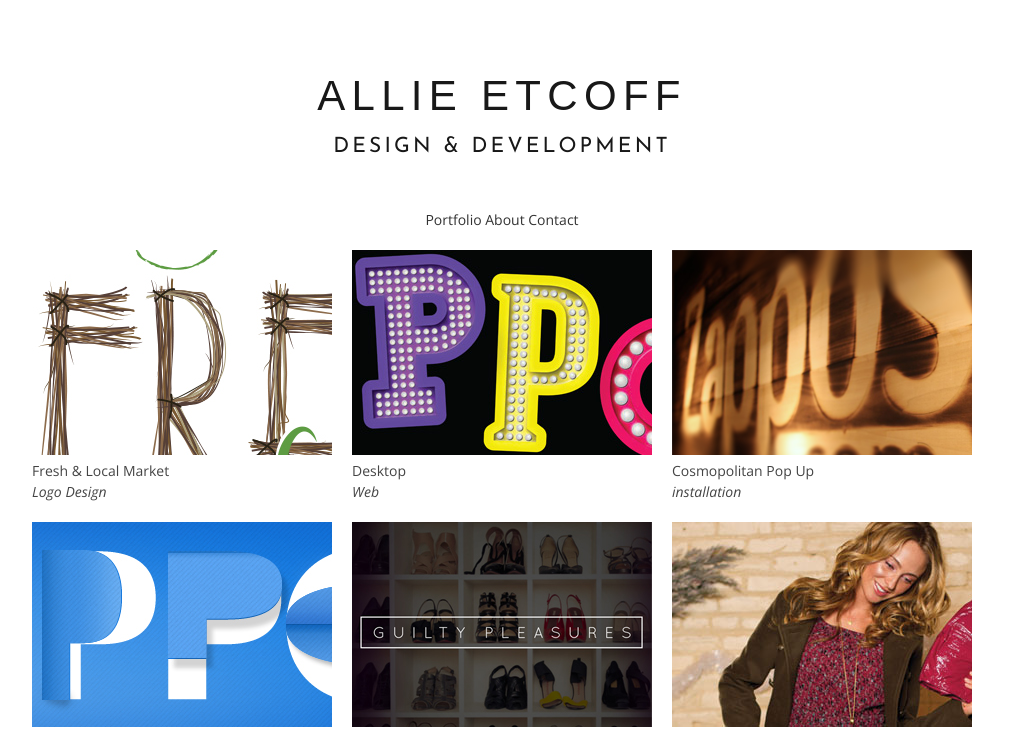
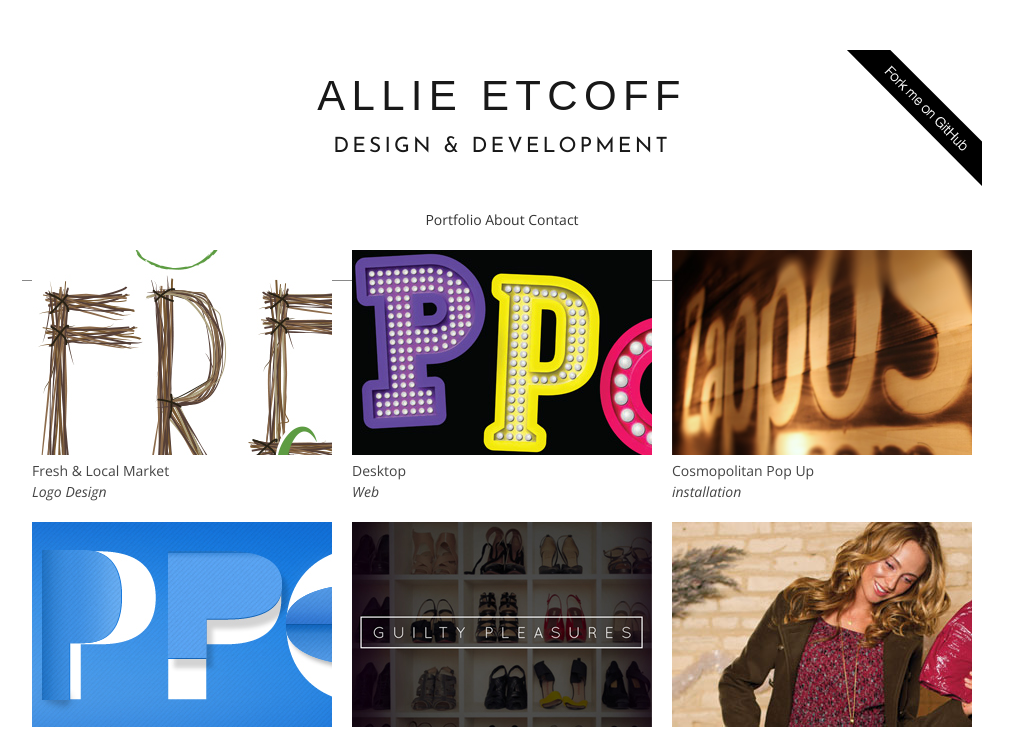
Before and after one commit to aetcoff/aetcoff.github.io, a plain HTML site: page index.html in a window 1280 px wide. Shown: the top 730 px of the page, without its empty margins (138-1151 px from the left). Drawn offline with nearby package versions, Linux system fonts and the light colour scheme.

Commit message:
Added git fork

```diff
--- a/allieetcoff.css
+++ b/allieetcoff.css
@@ -109,7 +109,7 @@ h3 {
 }
 
 .thumb-image:hover {
-  opacity: .6;
+  opacity: .7;
 }
 
 .project-content {
@@ -132,6 +132,26 @@ h3 {
   display: inline;
   max-width: 100%;
   float: left;
+}
+
+#fork {
+  position: absolute;
+  top: 0;
+  right: 0;
+  border: 0;
+}
+
+/*****************************/
+/*********** FOOTER **********/
+/*****************************/
+
+#footer {
+  width: 950px;
+  border-top: 1px solid #898989;
+  padding-top: 15px;
+  margin-top: 50px;
+  margin-bottom: 50px;
+  font-size: 10px;
 }
 
 /*****************************/
--- a/index.html
+++ b/index.html
@@ -52,6 +52,7 @@
 	</div>
 	<div class="body">
 		<div id="nav" class="fourteen columns">
+		<a href="https://github.com/aetcoff/aetcoff.github.io"><img id="fork" src="images/fork_git.png" alt="Fork me on GitHub" /></a>
 			<ul class="inline-popups">
 				<li><a href="#">Portfolio</a></li>
 				<li><a href="#">About</a></li>
@@ -361,6 +362,13 @@
 				<div><img src="images/full/8k_full.jpg" /></div>
 			</div>
 		</div>
+<!-- FOOTER -->
+		<div id="footer">
+			<ul>
+				<li>
+				</li>
+			</ul>
+		</div>
 	</div>
 </div>
 
```
Also changed, not shown: images/fork_git.png (added).
